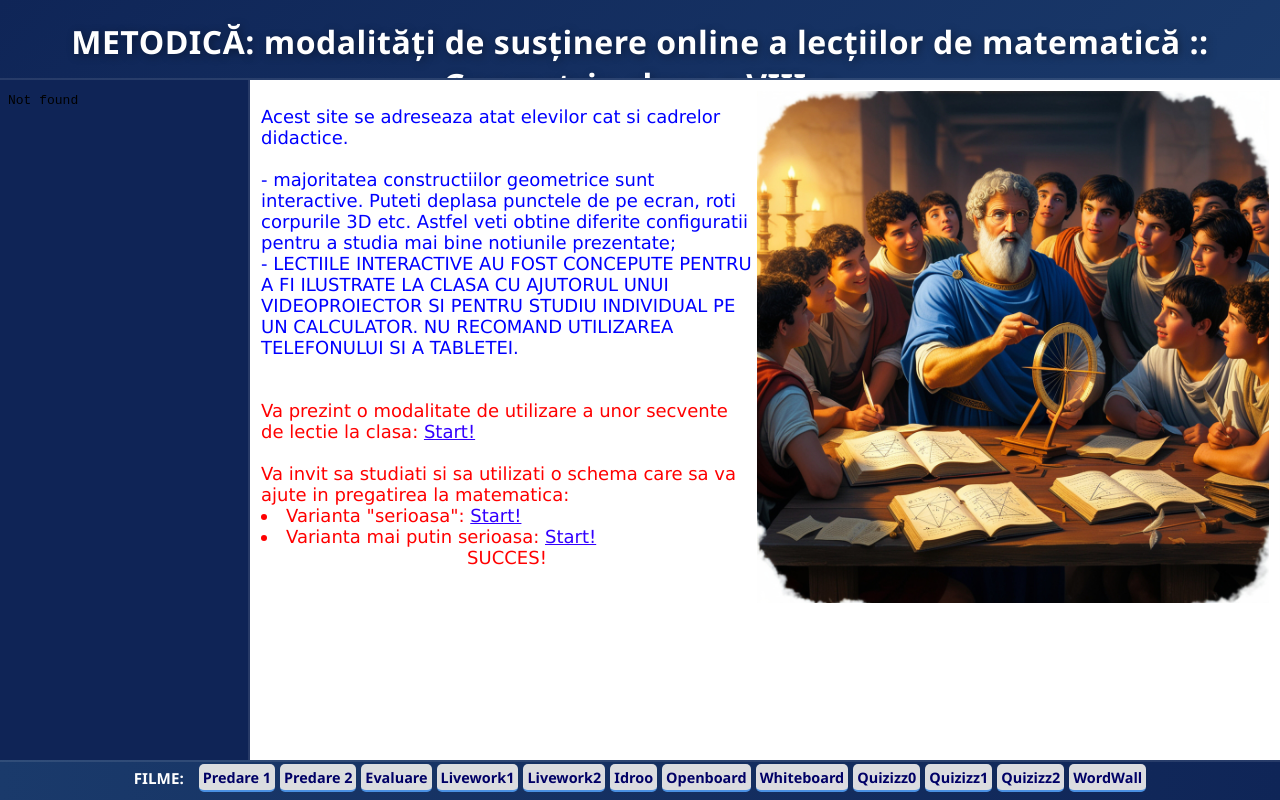
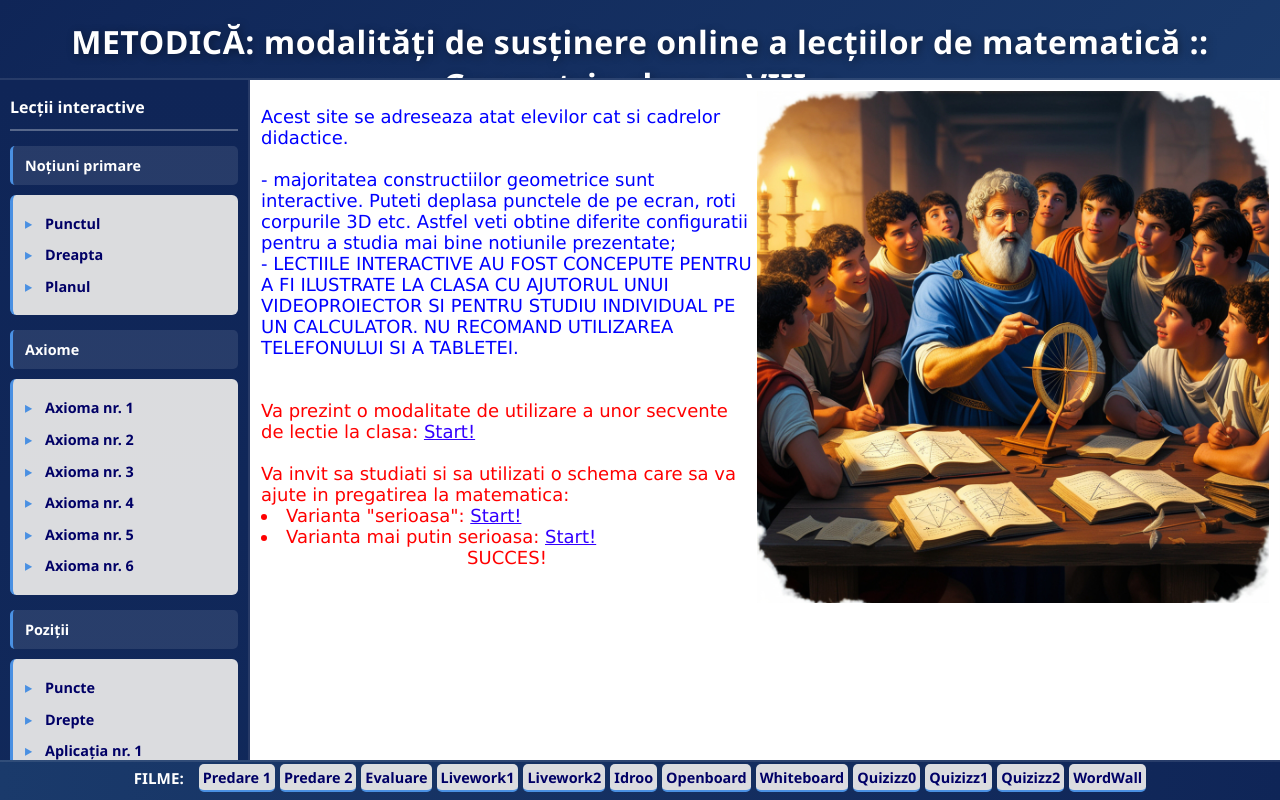
Before and after one commit to admin1985bun/geome8, a plain HTML site: page index.html in a window 1280 px wide. Drawn offline with Linux system fonts and the light colour scheme.

Commit message:
Add files via upload

```diff
--- a/index.html
+++ b/index.html
@@ -129,7 +129,7 @@
     <div class="middle-container">
         <!-- Frame: stanga (left sidebar - 250px) -->
         <div class="frame-stanga">
-            <iframe src="stanga.html" name="stanga" title="Meniu stânga"></iframe>
+            <iframe src="stangai.html" name="stanga" title="Meniu stânga"></iframe>
         </div>
 
         <!-- Frame: intro (main content area) -->
```
